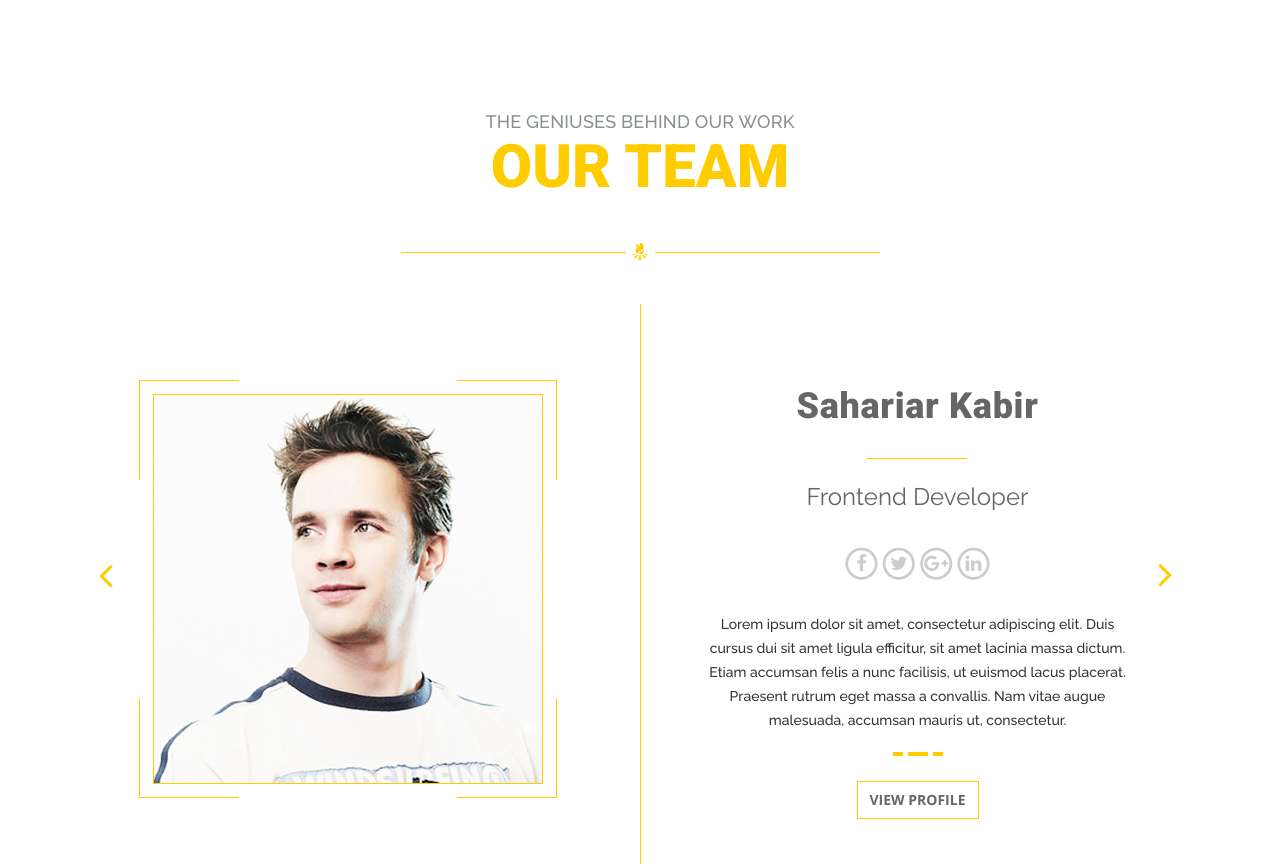
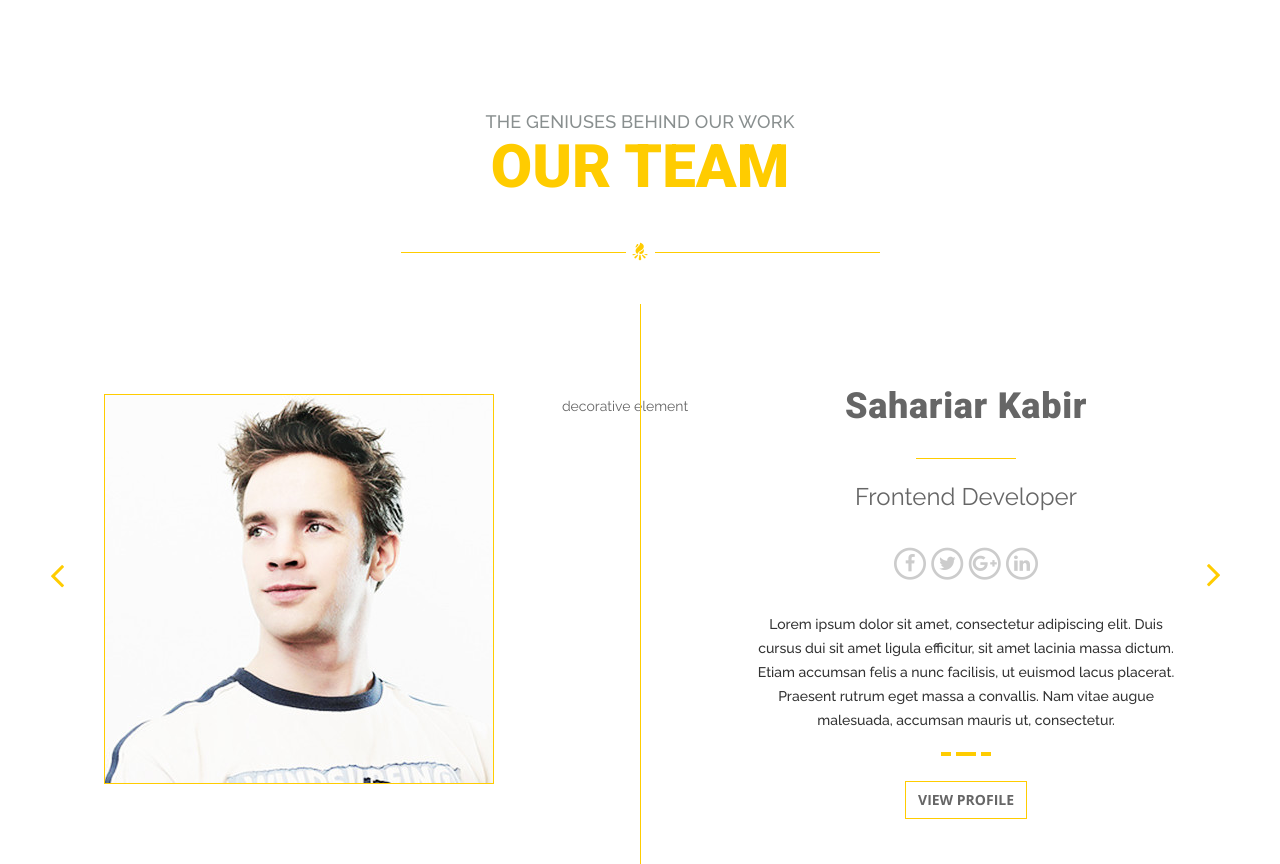
Before and after one commit to IgorSavchenko/Our-Team, a plain HTML site: page index.html in a window 1280 px wide. Shown: the top 864 px of the page. Drawn offline with nearby package versions, Linux system fonts and the light colour scheme.

Commit message:
Decoration element's styles fixed

```diff
--- a/assets/scss/sections/slider.scss
+++ b/assets/scss/sections/slider.scss
@@ -10,6 +10,20 @@
   flex-flow: row wrap;
   justify-content: space-around;
   align-items: flex-start;
+
+  &::before {
+    content: '';
+    display: block;
+    position: absolute;
+    width: 1px;
+    height: 560px;
+    top: -90px;
+    right: 0;
+    left: 0;
+    margin: 0 auto;
+    bottom: -65px;
+    background: $c-yellow;
+  }
 
   &__photo {
     max-width: ($max-width - 15px)/2;
@@ -50,57 +64,66 @@
 
   &__image {
     display: block;
-    max-width: 100%;
+    position: relative;
+    width: 100%;
     height: 100%;
     object-fit: cover;
+    // z-index: 2;
   }
 
-  // decorative elements around the photo
-  &__line {
+  // decorative elements around photo area
+  .image__borders {
     position: absolute;
-    display: block;
-    background: $c-yellow;
+    top: -15px;
+    right: -15px;
+    bottom: -15px;
+    left: -15px;
 
-      &--horizontal {
+      b {
+        position: absolute;
+        display: block;
         width: 100px;
-        height: 1px;
-      }
+        height: 100px;
+        border-color: $c-yellow;
+        border-style: solid;
 
-      &--vertical {
-        width: 1px;
-        height: 100px;
-      }
+        &:nth-child(1) {
+          border-width: 1px 0 0 1px;
+        }
 
-      &--top {
-        top: -15px;
-      }
+        &:nth-child(2) {
+          right: 0;
+          border-width: 1px 1px 0 0;
+        }
 
-      &--bottom {
-        bottom: -15px;
-      }
+        &:nth-child(3) {
+          right: 0;
+          bottom: 0;
+          border-width: 0 1px 1px 0;
+        }
 
-      &--left {
-        left: -15px;
-      }
-
-      &--right {
-        right: -15px;
+        &:nth-child(4) {
+          bottom: 0;
+          border-width: 0 0 1px 1px;
+        }
       }
   }
 
-  &__decoration {
-    display: block;
-    position: absolute;
-    top: -90px;
-    left: 0;
-    right: 0;
-    bottom: -65px;
-    width: 1px;
-    height: 560px;
-    margin: 0 auto;
-    text-indent: -9999px;
-    background: $c-yellow;
-  }
+
+
+  // &__decoration {
+  //   display: block;
+  //   position: absolute;
+  //   top: -90px;
+  //   left: 0;
+  //   right: 0;
+  //   bottom: -65px;
+  //   width: 1px;
+  //   height: 560px;
+  //   margin: 0 auto;
+  //   text-indent: -9999px;
+  //   background: $c-yellow;
+  // }
 
   &__info {
     position: relative;
```
Also changed, not shown: assets/css/main.css, 1 other file.
